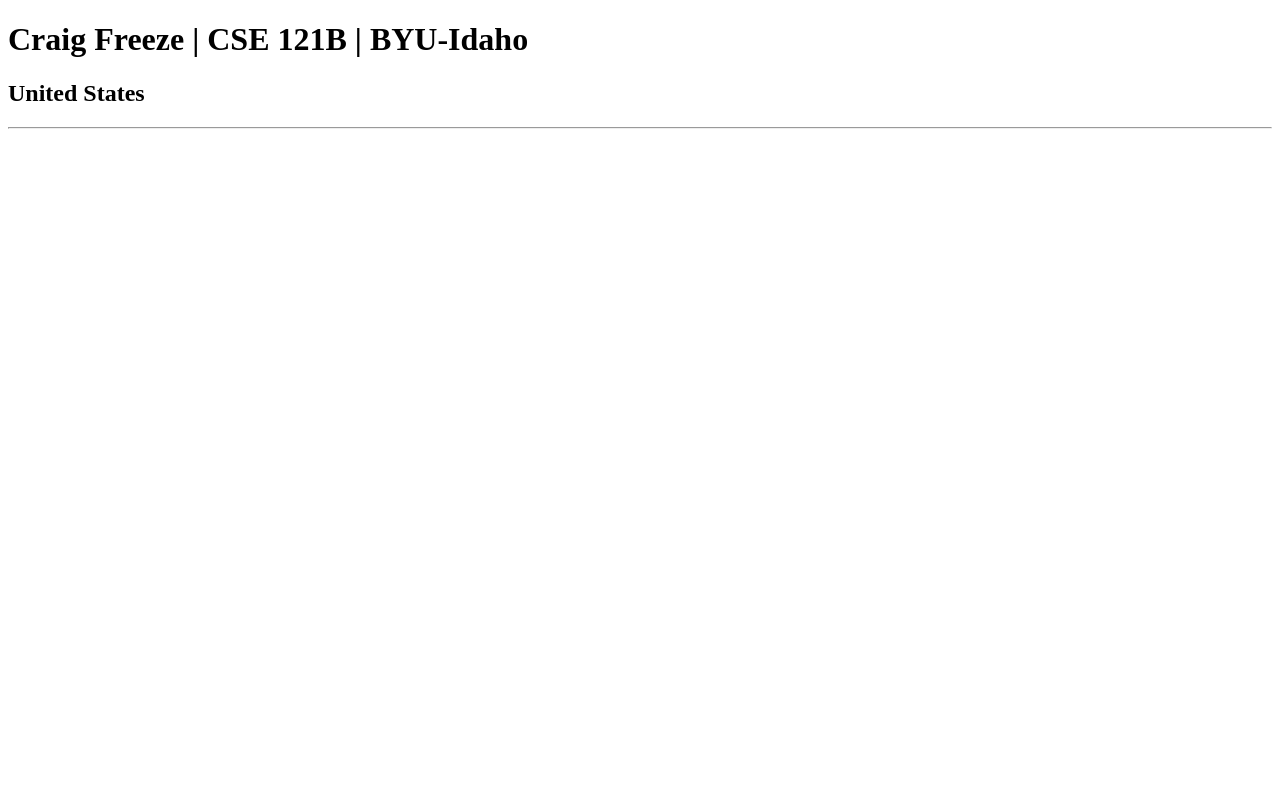
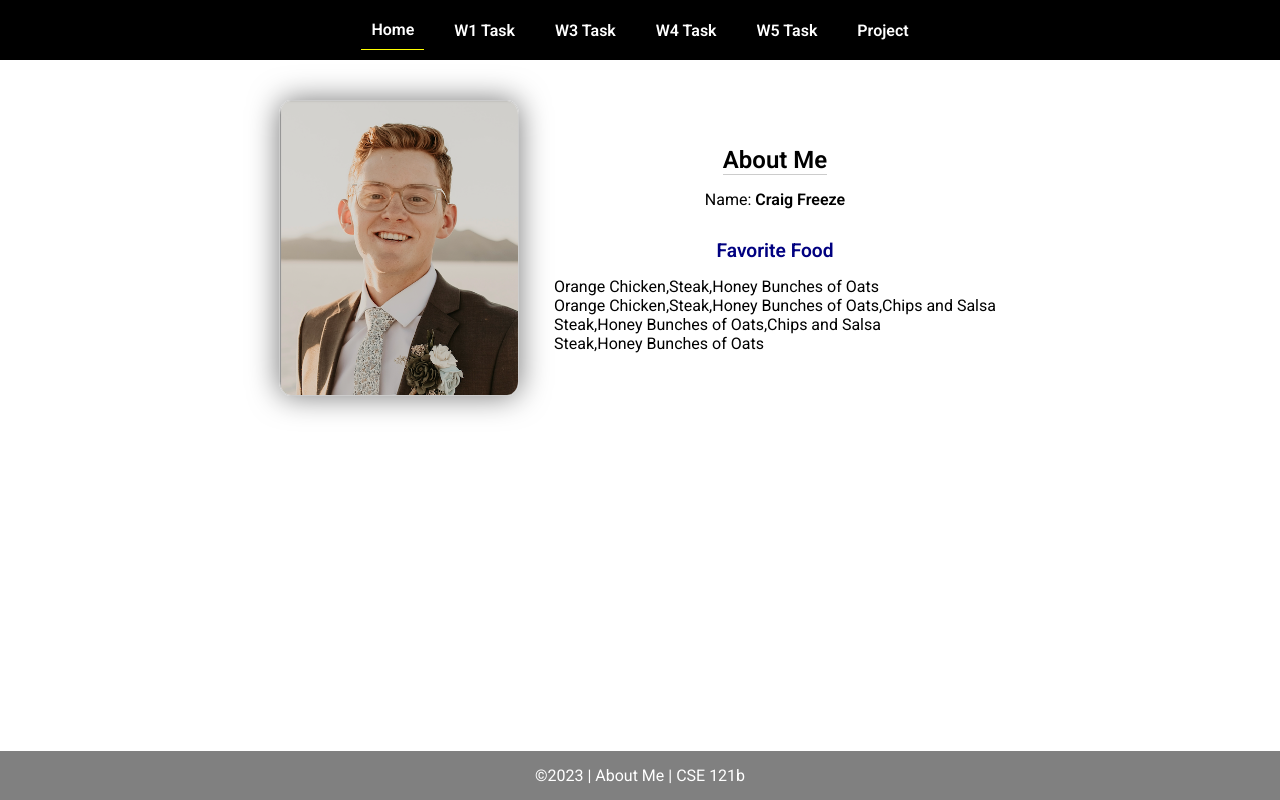
Before and after one commit to CraigFreeze/cse121b, a plain HTML site: page index.html in a window 1280 px wide. Drawn offline with Linux system fonts and the light colour scheme.

Commit message:
W02: Programming Task

```diff
--- a/index.html
+++ b/index.html
@@ -2,15 +2,43 @@
 <html lang="en">
 
 <head>
-    <meta charset="UTF-8">
-    <meta name="viewport" content="width=device-width, initial-scale=1.0">
-    <title>Craig Freeze | CSE 121B | BYU-Idaho</title>
+  <meta charset="UTF-8">
+  <meta name="viewport" content="width=device-width, initial-scale=1.0">
+  <title>About Me | CSE 121b | W02: Programming Tasks</title>
+  <link rel="preconnect" href="https://fonts.googleapis.com">
+  <link rel="preconnect" href="https://fonts.gstatic.com" crossorigin>
+  <link href="https://fonts.googleapis.com/css2?family=Roboto:wght@400;600&display=swap" rel="stylesheet">
+  <link rel="stylesheet" href="styles/main.css">
 </head>
 
 <body>
-    <h1>Craig Freeze | CSE 121B | BYU-Idaho</h1>
-    <h2>United States</h2>
-    <hr>
+  <nav>
+    <ul id="menu">
+      <li><a id="toggleMenu">&equiv;</a></li>
+      <li><a href="index.html" class="active">Home</a></li>
+      <li><a href="w01-task.html">W1 Task</a></li>
+      <li><a href="w03-task.html">W3 Task</a></li>
+      <li><a href="w04-task.html">W4 Task</a></li>
+      <li><a href="w05-task.html">W5 Task</a></li>
+      <li><a href="project.html">Project</a></li>
+    </ul>
+  </nav>
+  <main id="home">
+    <picture>
+      <img src="images/placeholder.png" alt="Placeholder Image">
+    </picture>
+    <section>
+      <h1>About Me</h1>
+      <div class="info">Name: <span id="name"></span></div>
+      <h2>Favorite Food</h2>
+      <div class="block" id="food"></div>
+    </section>
+  </main>
+  <footer>
+    &copy;<span id="year"></span> | About Me | CSE 121b
+  </footer>
+  <script src="scripts/main.js"></script>
+  <script src="scripts/w02-task.js"></script>
 </body>
 
 </html>
--- /dev/null
+++ b/scripts/main.js
@@ -0,0 +1,9 @@
+// copyright year
+document.querySelector('#year').textContent = new Date().getFullYear();
+
+// toggle menu in small view
+const toggleMenu = () => {
+    document.querySelector('#menu').classList.toggle('open');
+}
+
+document.querySelector('#toggleMenu').addEventListener('click', toggleMenu);
--- /dev/null
+++ b/scripts/w02-task.js
@@ -0,0 +1,36 @@
+/* W02-Task - Profile Home Page */
+
+/* Step 1 - Setup type tasks - no code required */
+
+/* Step 2 - Variables */
+const fullName = "Craig Freeze";
+let currentYear = 2023;
+let profilePicture = "images/craig-freeze-profile.png";
+
+
+/* Step 3 - Element Variables */
+const nameElement = document.getElementById("name");
+const foodElement = document.getElementById("food");
+const yearElement = document.querySelector("#year");
+const imageElement = document.querySelector("img");
+
+
+/* Step 4 - Adding Content */
+nameElement.innerHTML = `<strong>${fullName}</strong>`;
+yearElement.textContent = currentYear;
+imageElement.setAttribute("src", profilePicture);
+imageElement.setAttribute("alt", `Profile Image of ${fullName}`);
+
+
+
+
+/* Step 5 - Array */
+favoriteFoods = ["Orange Chicken", "Steak", "Honey Bunches of Oats"];
+foodElement.textContent = favoriteFoods;
+addFavFood = "Chips and Salsa";
+favoriteFoods.push(addFavFood);
+foodElement.innerHTML += `<br> ${favoriteFoods}`;
+favoriteFoods.shift();
+foodElement.innerHTML += `<br> ${favoriteFoods}`;
+favoriteFoods.pop();
+foodElement.innerHTML += `<br> ${favoriteFoods}`;
--- /dev/null
+++ b/styles/main.css
@@ -0,0 +1,157 @@
+/* Universal Selector */
+* {
+    margin: 0;
+    padding: 0;
+    box-sizing: border-box;
+}
+
+/* HTML Selectors */
+body {
+    font-family: 'Roboto', Helvetica, sans-serif;
+}
+
+nav {
+    background-color: black;
+    width: 100%;
+    position: fixed;
+    top: 0;
+}
+
+nav ul {
+    display: flex;
+    flex-direction: column;
+    align-items: center;
+    max-width: fit-content;
+    margin: 0 auto;
+}
+
+nav ul li {
+    flex: 1 1 auto;
+}
+
+nav ul li:first-child {
+    display: block;
+    font-size: 2rem;
+}
+
+nav ul li:first-child a {
+    padding: 1px 10px;
+}
+
+nav ul li {
+    display: none;
+    list-style: none;
+    margin: 10px;
+}
+
+nav ul li a {
+    display: block;
+    padding: 10px;
+    text-decoration: none;
+    font-weight: 600;
+    color: white;
+    text-align: center;
+}
+
+nav ul li a:hover {
+    background-color: #efefef;
+    color: black;
+}
+
+h1, h2 {
+    text-align: center;
+    margin-bottom: 15px;
+
+}
+
+h1 {
+border-bottom: 1px solid #ccc;
+}
+
+h2 {
+    font-size: 1.2rem;
+    color: navy;
+    text-align: center;
+    margin-top: 30px;
+}
+
+main {
+    margin-top: 125px;
+    display: grid;
+    grid-template-columns: 1fr;
+    grid-gap: 20px;
+    align-items: center;
+    justify-content: center;
+}
+
+picture {
+    margin: 0 auto;
+}
+
+picture img {
+    width: 240px;
+    height: auto;
+    border-radius: 5%;
+    border: 1px solid #ccc;
+    box-shadow: 0 0 30px #777;
+}
+
+section {
+    display: flex;
+    flex-direction: column;
+    align-items: center;
+    margin: 10px
+}
+
+label {
+    margin: 15px 0;
+}
+
+footer {
+    background-color: gray;
+    color: white;
+    padding: 15px;
+    text-align: center;
+    width: 100%;
+    position: fixed;
+    bottom: 0;
+}
+
+/* Class Selectors */
+.active {
+    border-bottom: 1px solid yellow;
+}
+
+.open li {
+    display: block;
+}
+
+.block {
+    display: block;
+}
+
+/* ID Selectors */
+
+/* Media Queries */
+@media only screen and (min-width: 32.5em) {
+    nav ul {
+        flex-direction: row;
+    }
+
+    nav ul li:first-child {
+        display: none;
+    }
+
+    nav ul li {
+        display: block;
+    }
+
+    main {
+        margin: 100px auto 20px;
+        grid-template-columns: 250px 1fr;
+        max-width: -moz-fit-content;
+        max-width: fit-content;
+
+    }
+
+}
```
Also changed, not shown: index-old.html (added, +16 -0 lines), images/craig-freeze-profile.png (added), 1 other file.
